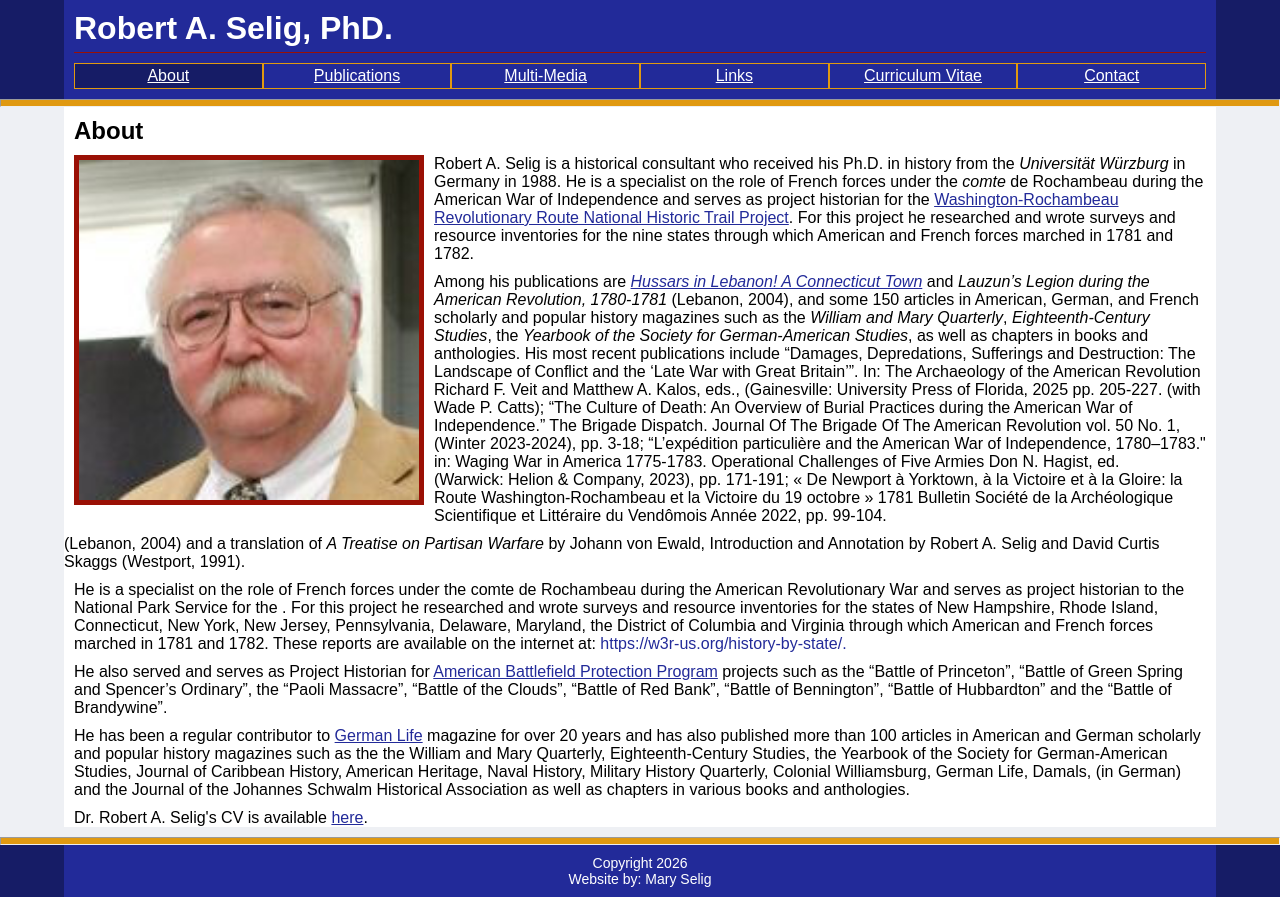
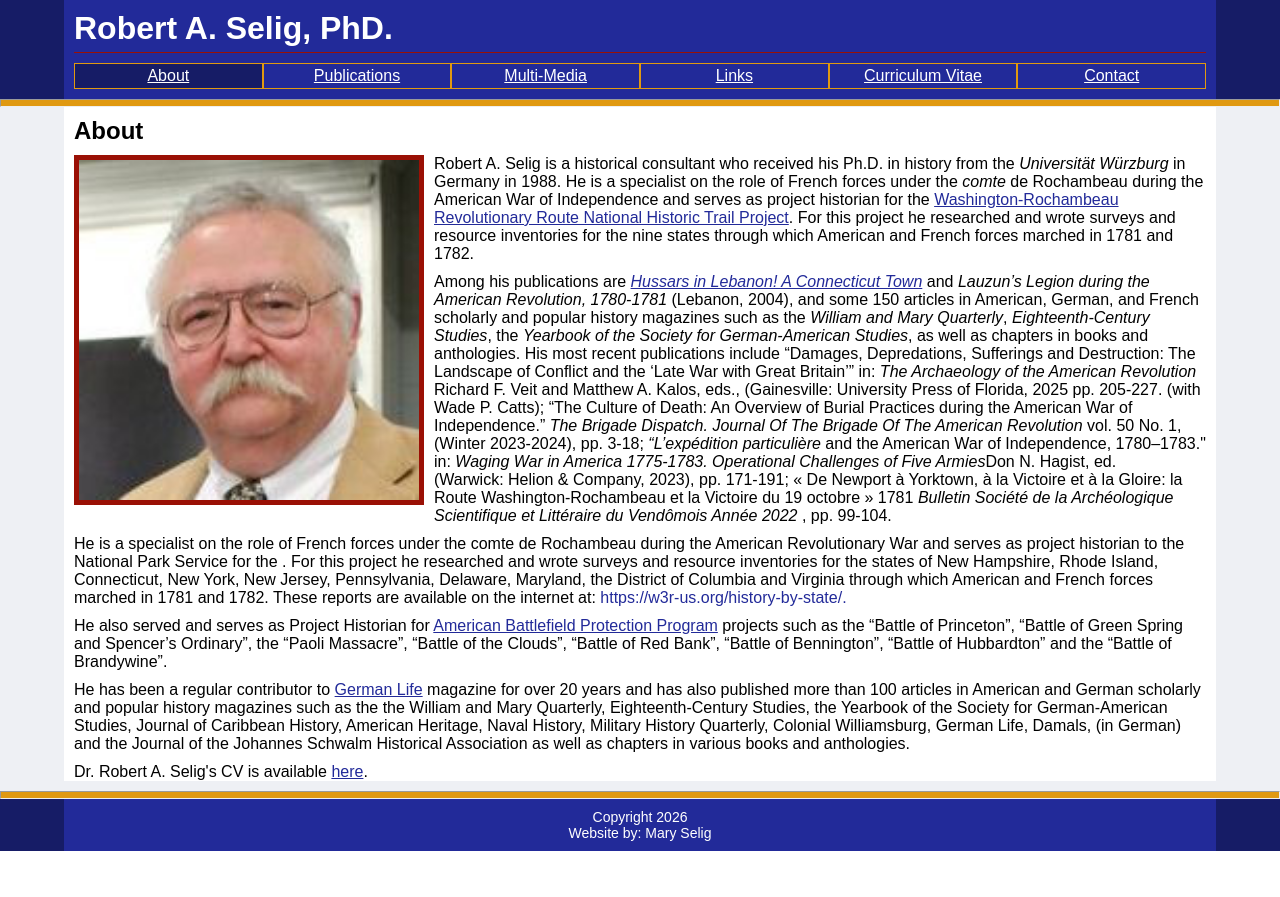
Before and after one commit to seligmar/robert-a-selig, a Next.js app in the folder robert-a-selig/: page / in a window 1280 px wide. After the commit the page ends 851 px from the top, so only its background shows below. Built offline with nearby package versions, Linux system fonts and the light colour scheme.

Commit message:
updated links

```diff
--- a/robert-a-selig/src/app/about/page.tsx
+++ b/robert-a-selig/src/app/about/page.tsx
@@ -44,23 +44,30 @@ export default function HomePage() {
         the <i>Yearbook of the Society for German-American Studies</i>, as well
         as chapters in books and anthologies. His most recent publications
         include “Damages, Depredations, Sufferings and Destruction: The
-        Landscape of Conflict and the ‘Late War with Great Britain’”. In: The
-        Archaeology of the American Revolution Richard F. Veit and Matthew A.
-        Kalos, eds., (Gainesville: University Press of Florida, 2025 pp.
-        205-227. (with Wade P. Catts); “The Culture of Death: An Overview of
-        Burial Practices during the American War of Independence.” The Brigade
-        Dispatch. Journal Of The Brigade Of The American Revolution vol. 50 No.
-        1, (Winter 2023-2024), pp. 3-18; “L’expédition particulière and the
-        American War of Independence, 1780–1783." in: Waging War in
-        America 1775-1783. Operational Challenges of Five Armies Don N. Hagist,
-        ed. (Warwick: Helion & Company, 2023), pp. 171-191; « De Newport à
-        Yorktown, à la Victoire et à la Gloire: la Route Washington-Rochambeau
-        et la Victoire du 19 octobre » 1781 Bulletin Société de la Archéologique
-        Scientifique et Littéraire du Vendômois Année 2022, pp. 99-104.
+        Landscape of Conflict and the ‘Late War with Great Britain’” in:{' '}
+        <i>The Archaeology of the American Revolution</i> Richard F. Veit and
+        Matthew A. Kalos, eds., (Gainesville: University Press of Florida, 2025
+        pp. 205-227. (with Wade P. Catts); “The Culture of Death: An Overview of
+        Burial Practices during the American War of Independence.”{' '}
+        <i>
+          The Brigade Dispatch. Journal Of The Brigade Of The American
+          Revolution
+        </i>{' '}
+        vol. 50 No. 1, (Winter 2023-2024), pp. 3-18;{' '}
+        <i>“L’expédition particulière</i> and the American War of Independence,
+        1780–1783." in:{' '}
+        <i>
+          Waging War in America 1775-1783. Operational Challenges of Five Armies
+        </i>
+         Don N. Hagist, ed. (Warwick: Helion & Company, 2023), pp. 171-191; « De
+        Newport à Yorktown, à la Victoire et à la Gloire: la Route
+        Washington-Rochambeau et la Victoire du 19 octobre » 1781{' '}
+        <i>
+          Bulletin Société de la Archéologique Scientifique et Littéraire du
+          Vendômois Année 2022{' '}
+        </i>
+        , pp. 99-104.
       </div>
-      (Lebanon, 2004) and a translation of <i>A Treatise on Partisan Warfare</i>{' '}
-      by Johann von Ewald, Introduction and Annotation by Robert A. Selig and
-      David Curtis Skaggs (Westport, 1991).
       <div className='home-content'>
         He is a specialist on the role of French forces under the comte de
         Rochambeau during the American Revolutionary War and serves as project
```
